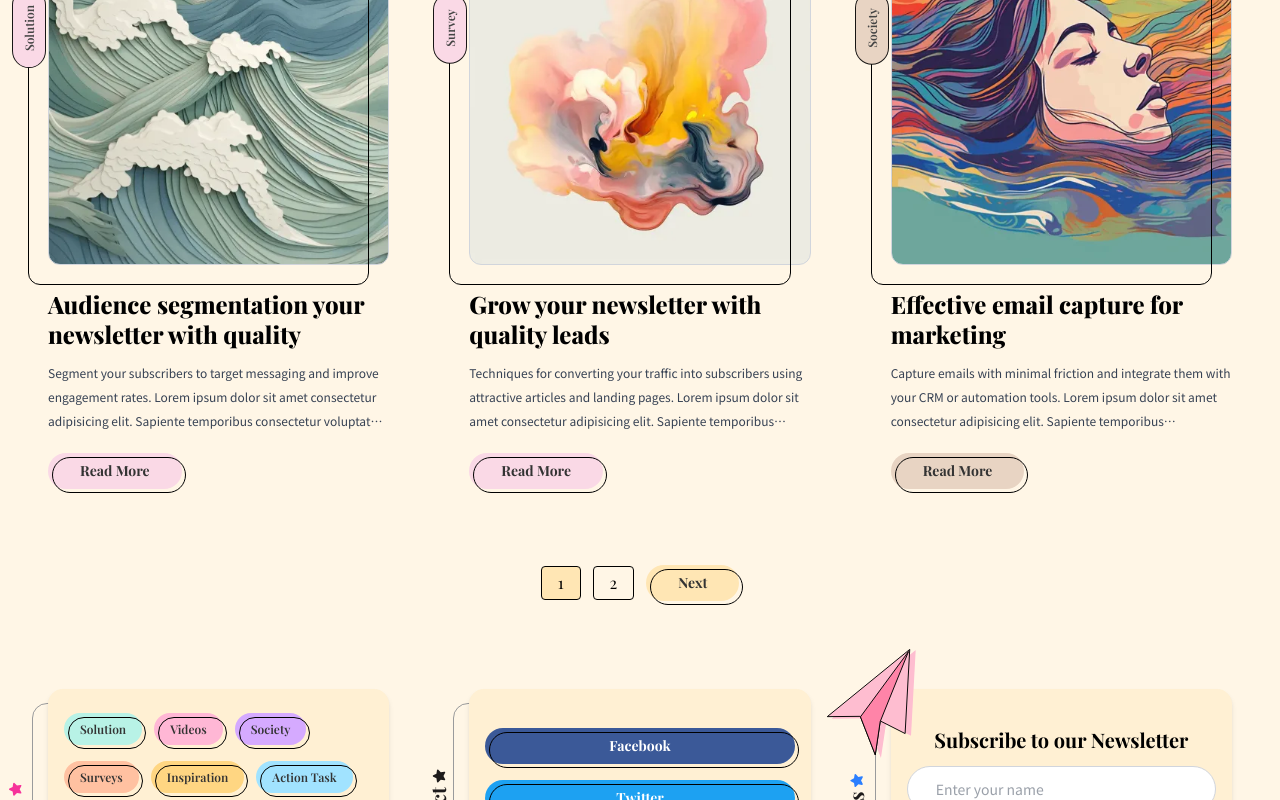
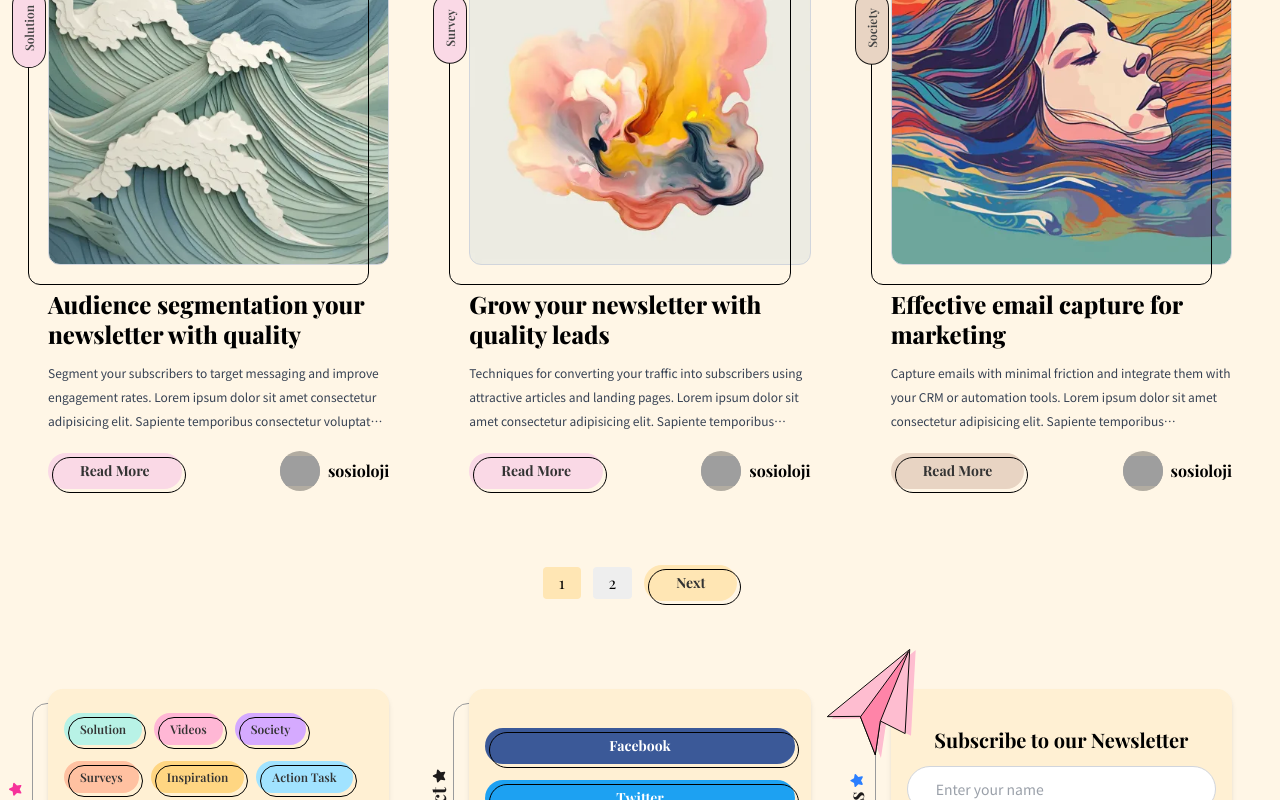
Before and after one commit to Olawoyin1/sosioloji, a React (Vite) app: page / in a window 1280 px wide. Shown: the part 1445-2245 px from the top of the page. Built offline with nearby package versions, Linux system fonts and the light colour scheme; grey boxes are pictures that could not be loaded; a web font is replaced by a local one.

Commit message:
author added

```diff
--- a/src/components/Button.tsx
+++ b/src/components/Button.tsx
@@ -130,7 +130,7 @@ const FancyLinkButton: React.FC<FancyLinkButtonProps> = ({
         onMouseEnter={() => setHovered(true)}
         onMouseLeave={() => setHovered(false)}
         onMouseMove={handleMouseMove}
-        className={`relative inline-flex items-center justify-center px-7 md:px-8 py-2 text-xs md:text-sm font-bold rounded-full cursor-pointer my-2 ${block ? "w-full" : ""}`}
+        className={`relative inline-flex items-center justify-center px-4 sm:px-7 md:px-8 py-2 text-xs md:text-sm font-bold rounded-full cursor-pointer my-2 ${block ? "w-full" : ""}`}
         style={{ backgroundColor: bgColor, color: textColor }}
       >
         {/* Decorative shrinking border */}
--- a/src/components/Cards.tsx
+++ b/src/components/Cards.tsx
@@ -74,10 +74,10 @@ const Card = () => {
             <button
               key={page}
               onClick={() => setCurrentPage(page)}
-              className={`px-4 py-1 border rounded ${
+              className={`px-4 py-1 cursor-pointer rounded ${
                 currentPage === page
                   ? "bg-[#FFE6B4] text-black"
-                  : "hover:bg-gray-100"
+                  : "hover:bg-gray-300 bg-[#EEEEEE]"
               }`}
             >
               {page}
--- a/src/components/SingleCard.tsx
+++ b/src/components/SingleCard.tsx
@@ -1,169 +1,3 @@
-// // import { Link } from "react-router-dom";
-// // import { motion } from "framer-motion";
-// // import { useState } from "react";
-// // import FancyLinkButton from "./Button";
-
-// // interface CardItem {
-// //   id: number;
-// //   title: string;
-// //   description: string;
-// //   category: string;
-// //   categoryLink: string;
-// //   image: string;
-// //   buttonLabel: string;
-// //   buttonLink: string;
-// //   buttonBgColor: string;
-// // }
-
-// // const SingleCard = ({ item }: { item: CardItem }) => {
-// //   const [isHovered, setIsHovered] = useState(false);
-
-// //   return (
-// //     <div className="flex flex-col justify-center items-center max-w-[500px] h-[500px] ">
-// //       {/* Main image area that triggers hover */}
-// //       <div
-// //         className="relative w-full h-[400px]"
-// //         onMouseEnter={() => setIsHovered(true)}
-// //         onMouseLeave={() => setIsHovered(false)}
-// //       >
-// //         {/* Static Background Image */}
-// //         <div
-// //           className="w-full h-full bg-cover bg-center border border-gray-300 rounded-xl"
-// //           style={{
-// //             backgroundImage: `url(${item.image})`,
-// //           }}
-// //         ></div>
-
-// //         {/* Floating Overlay that animates on hover */}
-// //         <motion.div
-// //           animate={isHovered ? { x: 0, y: 0 } : { x: -20, y: 20 }}
-// //           transition={{ type: "spring", stiffness: 200, damping: 20 }}
-// //           className="absolute top-0 left-0 w-full h-full border border-black rounded-xl pointer-events-none"
-// //         >
-// //           {/* Rotated Category Tag on the left */}
-// //           <div className="absolute top-1/2 left-0 -translate-y-1/2 -translate-x-[61px] flex flex-col gap-3 pointer-events-auto">
-// //             <div className="w-[120px] h-[30px] bg-[#E8D4C3] border border-black rounded-full flex justify-center items-center transform -rotate-90">
-// //               <Link
-// //                 to={item.categoryLink}
-// //                 className="text-[#444] font-semibold text-sm no-underline"
-// //               >
-// //                 {item.category}
-// //               </Link>
-// //             </div>
-// //           </div>
-// //         </motion.div>
-// //       </div>
-
-// //       {/* Text Content */}
-// //       <div className="pt-[24px] h-[200px]">
-// //         <div className="mb-5">
-// //           <h1 className="text-2xl font-extrabold mb-2 leading-tight">
-// //             {item.title}
-// //           </h1>
-// //           <p className="text-base text-gray-700">{item.description}</p>
-// //           <FancyLinkButton
-// //             label={item.buttonLabel}
-// //             to={item.buttonLink}
-// //             bgColor={item.buttonBgColor}
-// //           />
-// //         </div>
-// //       </div>
-// //     </div>
-// //   );
-// // };
-
-// // export default SingleCard;
-
-// import { Link } from "react-router-dom";
-// import { motion } from "framer-motion";
-// import { useState, useEffect } from "react";
-// import FancyLinkButton from "./Button";
-
-// interface CardItem {
-//   id: number;
-//   title: string;
-//   description: string;
-//   category: string;
-//   categoryLink: string;
-//   image: string;
-//   buttonLabel: string;
-//   buttonLink: string;
-//   buttonBgColor: string;
-// }
-
-// const SingleCard = ({ item }: { item: CardItem }) => {
-//   const [isHovered, setIsHovered] = useState(false);
-//   const [isMobile, setIsMobile] = useState(false);
-
-//   useEffect(() => {
-//     const checkMobile = () => setIsMobile(window.innerWidth < 768);
-//     checkMobile();
-//     window.addEventListener("resize", checkMobile);
-//     return () => window.removeEventListener("resize", checkMobile);
-//   }, []);
-
-//   return (
-//     <div className="flex flex-col justify-center items-center max-w-[500px] max-h-[500px]">
-//       {/* Main image area */}
-//       <div
-//         className="relative w-full h-[400px]"
-//         onMouseEnter={() => setIsHovered(true)}
-//         onMouseLeave={() => setIsHovered(false)}
-//       >
-//         {/* Background Image */}
-//         <div
-//           className="w-full h-full bg-cover bg-center border border-gray-300 rounded-xl"
-//           style={{
-//             backgroundImage: `url(${item.image})`,
-//           }}
-//         />
-
-//         {/* Floating Overlay - floats only on desktop */}
-//         <motion.div
-//           animate={
-//             isHovered
-//               ? { x: 0, y: 0 }
-//               : isMobile
-//               ? { x: 0, y: 0 }
-//               : { x: -20, y: 20 }
-//           }
-//           transition={{ type: "spring", stiffness: 200, damping: 20 }}
-//           className="absolute top-0 left-0 w-full h-full border border-black rounded-xl cursor-pointer"
-//         >
-//           {/* Rotated Category Tag - only rotates on desktop */}
-//           <div className={`absolute   top-23 left-0 -translate-y-1/2 ${isMobile ? "translate-x-[-61px]" : "-translate-x-[61px]"} flex flex-col gap-3 pointer-events-auto`}>
-//             <div className={`px-3 py-[2px] bg-[#E8D4C3] border border-black rounded-full flex justify-center items-center ${isMobile ? "-rotate-90" : "-rotate-90"}`}>
-//               <Link
-//                 to={item.categoryLink}
-//                 className="text-[#444] font-semibold text-sm no-underline"
-//               >
-//                 {item.category}
-//               </Link>
-//             </div>
-//           </div>
-//         </motion.div>
-//       </div>
-
-//       {/* Text Content */}
-//       <div className="pt-[24px] h-[200px]">
-//         <div className="mb-5">
-//           <h1 className="text-2xl font-extrabold mb-2 leading-tight">
-//             {item.title}
-//           </h1>
-//           <p className="text-gray-700 leading-loose font-semibold text-xs  pf mb-1">{item.description}</p>
-//           <FancyLinkButton
-//             label={item.buttonLabel}
-//             to={item.buttonLink}
-//             bgColor={item.buttonBgColor}
-//           />
-//         </div>
-//       </div>
-//     </div>
-//   );
-// };
-
-// export default SingleCard;
-
 import { Link } from "react-router-dom";
 import { motion } from "framer-motion";
 import { useState, useEffect } from "react";
@@ -248,17 +82,26 @@ const SingleCard = ({ item }: { item: CardItem }) => {
       {/* Text */}
       <div className="pt-6 ">
         <div className="mb-5">
-          <h1 className="text-2xl font-extrabold mb-3 leading-tight">
+          <h1 className="text-lg md:text-2xl font-extrabold mb-3 leading-tight">
             {item.title}
           </h1>
           <p className="text-gray-700 line-clamp-3 leading-loose pf  text-xs mb-3">
             {item.description}
           </p>
+          <div className="flex items-center justify-between">
+
           <FancyLinkButton
             label={item.buttonLabel}
             to={item.buttonLink}
             bgColor={item.buttonBgColor}
-          />
+            />
+
+            <div className="flex items-center gap-2">
+              <div className="img h-8 w-8 sm:h-10 sm:w-10 overflow-hidden bg-black/30 text-white flex justify-center items-center rounded-full">
+              <img src="https://th.bing.com/th/id/OIP.ItvA9eX1ZIYT8NHePqeuCgHaHa?w=210&h=210&c=7&r=0&o=7&dpr=1.5&pid=1.7&rm=3" className="object-cover" alt="" /></div>
+              <p className="font-bold">sosioloji</p>
+            </div>
+          </div>
         </div>
       </div>
     </div>
--- a/src/components/TagButton.tsx
+++ b/src/components/TagButton.tsx
@@ -130,7 +130,7 @@ const TagButton: React.FC<FancyLinkButtonProps> = ({
         onMouseEnter={() => setHovered(true)}
         onMouseLeave={() => setHovered(false)}
         onMouseMove={handleMouseMove}
-        className={`relative inline-flex items-center justify-center px-7 md:px-4 py-2 text-xs  font-semibold rounded-full cursor-pointer my-2 ${block ? "w-full" : ""}`}
+        className={`relative inline-flex items-center justify-center px-4 sm:px-7 md:px-4 py-2 text-xs  font-semibold rounded-full cursor-pointer my-2 ${block ? "w-full" : ""}`}
         style={{ backgroundColor: bgColor, color: textColor }}
       >
         {/* Decorative shrinking border */}
```
